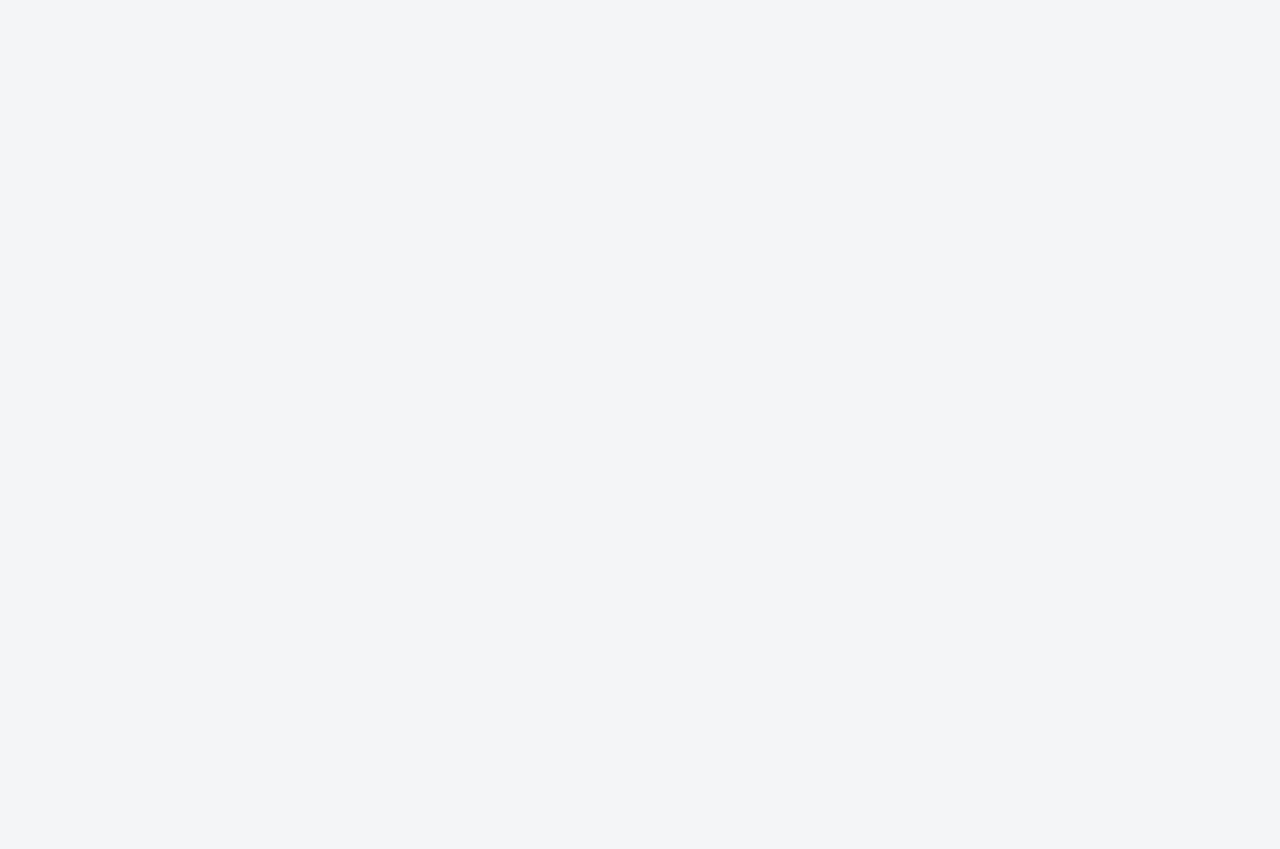
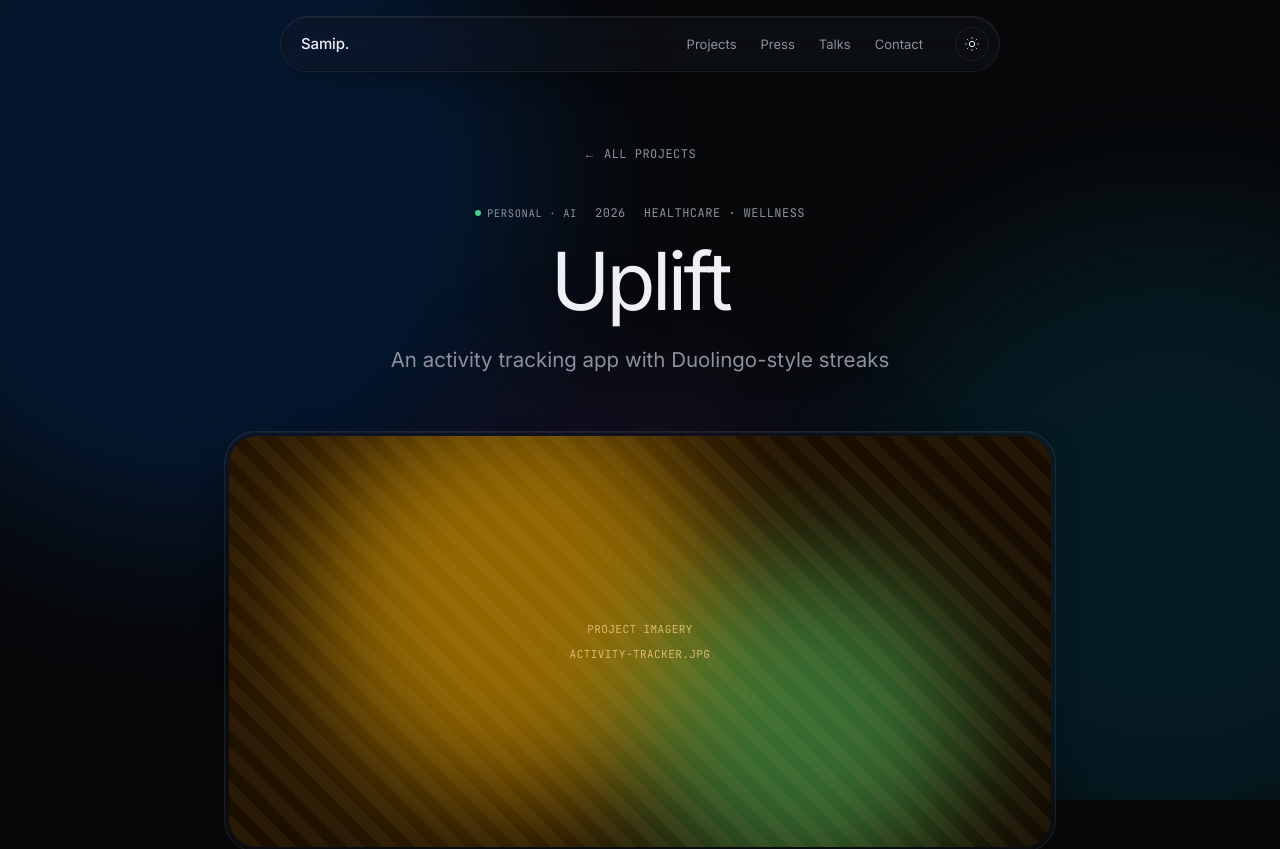
Before and after one commit to samipjain/ai-portfolio, a Next.js app: page /project/activity-tracker in a window 1280 px wide. Before the commit this address had no page. Shown: the top 849 px of the page. Before the commit the page ends 800 px from the top, so only its background shows below. Built offline with nearby package versions, Linux system fonts and the light colour scheme.

Commit message:
project updates

```diff
--- a/src/app/globals.css
+++ b/src/app/globals.css
@@ -22,6 +22,7 @@
 
   --tag-work: oklch(0.55 0.12 255);
   --tag-personal: oklch(0.62 0.14 160);
+  --tag-founder: oklch(0.55 0.14 110);
 
   /* Glass */
   --glass-bg: rgba(255, 255, 255, 0.62);
@@ -689,6 +690,7 @@ section {
 }
 .chip__dot--work { background: var(--tag-work); }
 .chip__dot--personal { background: var(--tag-personal); }
+.chip__dot--founder { background: var(--tag-founder); }
 .chip--on .chip__dot { opacity: 0.9; }
 
 /* ============================================
@@ -760,6 +762,7 @@ section {
 }
 .card__kind--work .card__kind-dot { background: var(--tag-work); }
 .card__kind--personal .card__kind-dot { background: var(--tag-personal); }
+.card__kind--founder .card__kind-dot { background: var(--tag-founder); }
 
 .card__title {
   font-size: 20px;
--- a/src/components/project-card.tsx
+++ b/src/components/project-card.tsx
@@ -41,7 +41,7 @@ export function ProjectCard({ project }: { project: Project }) {
         <div className="card__meta">
           <span className={`card__kind card__kind--${project.kind}`}>
             <span className="card__kind-dot" />
-            {project.kind === "personal" ? "Founder" : "Work"}
+            {project.kind}
           </span>
           <span className="mono">{project.year}</span>
         </div>
--- a/src/components/projects.tsx
+++ b/src/components/projects.tsx
@@ -6,7 +6,7 @@ import { ProjectCard } from "./project-card";
 
 export function Projects() {
   const { projects } = portfolioData;
-  const [filter, setFilter] = useState<"all" | "work" | "personal">("personal");
+  const [filter, setFilter] = useState<"all" | "work" | "personal" | "founder">("personal");
 
   const filtered = useMemo(() => {
     if (filter === "all") return projects;
@@ -33,12 +33,19 @@ export function Projects() {
         </header>
 
         <div className="projects__filter glass">
-          <button
+        <button
             className={`chip ${filter === "personal" ? "chip--on" : ""}`}
             onClick={() => setFilter("personal")}
           >
-            <span className="chip__dot chip__dot--personal" /> Founder Mode
+            <span className="chip__dot chip__dot--personal" /> Builder
             <span className="chip__count">{counts.personal}</span>
+          </button>
+          <button
+            className={`chip ${filter === "founder" ? "chip--on" : ""}`}
+            onClick={() => setFilter("founder")}
+          >
+            <span className="chip__dot chip__dot--founder" /> Founder Mode
+            <span className="chip__count">{counts.founder}</span>
           </button>
           <button
             className={`chip ${filter === "work" ? "chip--on" : ""}`}
--- a/src/data/portfolio.ts
+++ b/src/data/portfolio.ts
@@ -15,67 +15,72 @@ export const portfolioData: PortfolioData = {
 
   projects: [
     {
-      slug: "uplift",
+      slug: "activity-tracker",
       title: "Uplift",
       kind: "personal",
-      tags: ["Founder Mode"],
+      type: "personal",
+      tags: ["Healthcare", "Wellness"],
       year: "2026",
       summary:
-        "A habit tracking web app with Duolingo-style streak gamification",
+        "An activity tracking app with Duolingo-style streaks",
       description:
-        "A vibe-coded experiment in calm-tech. Patience Pod is an ambient AI companion built to help you stay with a task longer. It uses short guided audio sessions, gentle haptic cues, and a visual rhythm that discourages context switching. Built in a weekend with Claude and Next.js.",
+        "Uplift is a web app (iOS app in progress) that helps users stay consistent by tracking daily activities and building streaks. Instead of focusing on rigid habits, Uplift makes progress flexible—any completed activity counts toward your daily streak.",
       role: "Builder · Designer",
       stack: ["Next.js", "v0.dev", "shadcn/ui", "Supabase"],
     },
     {
-      slug: "luffiaiwallet",
+      slug: "creditcard",
       title: "Luffi AI Wallet",
       kind: "personal",
-      tags: ["AI", "Product"],
-      year: "2026",
+      type: "personal",
+      tags: ["Fintech"],
+      year: "2025",
       summary:
-        "A credit card benefits tracker to catalog card perks and ensure annual fee value is fully utilized",
+        "An AI-powered wallet that helps you track and maximize the value of your credit cards",
       description:
-        "A vibe-coded experiment in calm-tech. Patience Pod is an ambient AI companion built to help you stay with a task longer. It uses short guided audio sessions, gentle haptic cues, and a visual rhythm that discourages context switching. Built in a weekend with Claude and Next.js.",
+        "Luffi is an AI-powered wallet that helps users get the most value out of their credit cards. It tracks rewards, benefits, and annual fee utilization to ensure users are getting a positive return on the cards they pay for.",
       role: "Builder · Designer",
       stack: ["Swift", "Claude Code", "Supabase"],
     },
     {
       slug: "respezy",
       title: "Respezy",
-      kind: "personal",
-      tags: ["AI", "Product"],
+      kind: "founder",
+      type: "founder",
+      tags: ["Healthcare"],
       year: "2020",
       summary:
-        "A credit card benefits tracker to catalog card perks and ensure annual fee value is fully utilized",
+        "Respezy is an MIT delta v startup that scores students' COVID risk and helps colleges keep campuses safe.",
       description:
-        "A vibe-coded experiment in calm-tech. Patience Pod is an ambient AI companion built to help you stay with a task longer. It uses short guided audio sessions, gentle haptic cues, and a visual rhythm that discourages context switching. Built in a weekend with Claude and Next.js.",
-      role: "Builder · Designer",
+        "As we begin to reopen, it can be difficult to know what are the right things to do for our health. This fall, 5 million college students will be returning to campuses, creating concerns for student health and safety. At Respezy, our goal is to increase safety for students and reduce monitoring and enforcement challenges for colleges. The Respezy app uses a risk assessment model that produces an infection risk score based off of the student’s environment and activities. The app allows students to plan and track their daily behaviors and lower their health risks. The app can predict potential safety issues on campus and allow colleges to prevent them. After the pandemic, we plan on helping millennials adopt healthier behaviors by integrating more application and technology into our platform.",
+      role: "Builder · Founder",
       stack: ["Swift", "Claude Code", "Supabase"],
     },
     {
       slug: "motorhood",
       title: "Motorhood",
-      kind: "personal",
-      tags: ["AI", "Product"],
+      kind: "founder",
+      type: "founder",
+      tags: ["Automotive"],
       year: "2018",
       summary:
-        "A credit card benefits tracker to catalog card perks and ensure annual fee value is fully utilized",
+        "Motorhood is a digital platform where users can book a service for their vehicles with real-time tracking of an ongoing service.",
       description:
-        "A vibe-coded experiment in calm-tech. Patience Pod is an ambient AI companion built to help you stay with a task longer. It uses short guided audio sessions, gentle haptic cues, and a visual rhythm that discourages context switching. Built in a weekend with Claude and Next.js.",
+        "Motorhood is a digital platform where users can book a service for their vehicles with real-time tracking of an ongoing service.",
       role: "Builder · Designer",
-      stack: ["Swift", "Claude Code", "Supabase"],
+      stack: ["Android"],
     },
     {
       slug: "pikachoo",
       title: "Pikachoo",
-      kind: "personal",
-      tags: ["AI", "Product"],
+      kind: "founder",
+      type: "founder",
+      tags: ["ECommerce"],
       year: "2015",
       summary:
-        "A credit card benefits tracker to catalog card perks and ensure annual fee value is fully utilized",
+        "An e-commerce platform to enable local makers to sell products online",
       description:
-        "A vibe-coded experiment in calm-tech. Patience Pod is an ambient AI companion built to help you stay with a task longer. It uses short guided audio sessions, gentle haptic cues, and a visual rhythm that discourages context switching. Built in a weekend with Claude and Next.js.",
+        "An e-commerce platform to enable local makers to sell products online; onboarded 20 makers & reached 1k+ customers",
       role: "Builder · Designer",
       stack: ["Swift", "Claude Code", "Supabase"],
     },
@@ -83,6 +88,7 @@ export const portfolioData: PortfolioData = {
       slug: "patiencepod",
       title: "Patience Pod",
       kind: "personal",
+      type: "personal",
       tags: ["AI", "Product"],
       year: "2025",
       summary:
@@ -96,6 +102,7 @@ export const portfolioData: PortfolioData = {
       slug: "savor",
       title: "Savor",
       kind: "personal",
+      type: "personal",
       tags: ["AI", "Mobile"],
       year: "2025",
       summary:
@@ -109,6 +116,7 @@ export const portfolioData: PortfolioData = {
       slug: "dataviz",
       title: "Data Visualization Studio",
       kind: "personal",
+      type: "personal",
       tags: ["AI", "Data"],
       year: "2024",
       summary:
@@ -122,6 +130,7 @@ export const portfolioData: PortfolioData = {
       slug: "powerpoint",
       title: "Deck Author",
       kind: "personal",
+      type: "personal",
       tags: ["AI", "Multimodal"],
       year: "2024",
       summary:
@@ -135,6 +144,7 @@ export const portfolioData: PortfolioData = {
       slug: "googleagent",
       title: "Google Agent",
       kind: "personal",
+      type: "personal",
       tags: ["AI", "Agents"],
       year: "2024",
       summary:
@@ -148,6 +158,7 @@ export const portfolioData: PortfolioData = {
       slug: "uber-oracle",
       title: "Uber × Oracle Integration",
       kind: "work",
+      type: "work",
       tags: ["Enterprise", "Integration"],
       year: "2024",
       summary:
@@ -161,6 +172,7 @@ export const portfolioData: PortfolioData = {
       slug: "uber-apple",
       title: "Uber × Apple Partnership",
       kind: "work",
+      type: "work",
       tags: ["Enterprise", "Strategy"],
       year: "2023",
       summary:
@@ -174,6 +186,7 @@ export const portfolioData: PortfolioData = {
       slug: "adyen-shopify",
       title: "Adyen × Shopify",
       kind: "work",
+      type: "work",
       tags: ["Payments", "Integration"],
       year: "2022",
       summary:
@@ -187,6 +200,7 @@ export const portfolioData: PortfolioData = {
       slug: "adyen-rectangle",
       title: "Adyen × Rectangle Health",
       kind: "work",
+      type: "work",
       tags: ["Payments", "Healthcare"],
       year: "2021",
       summary:
@@ -200,6 +214,7 @@ export const portfolioData: PortfolioData = {
       slug: "hyperloop",
       title: "Hyperloop",
       kind: "work",
+      type: "personal",
       tags: ["Manufacturing", "MIT"],
       year: "2019",
       summary:
@@ -213,6 +228,7 @@ export const portfolioData: PortfolioData = {
       slug: "augmentor",
       title: "Augmentor",
       kind: "work",
+      type: "personal",
       tags: ["AR/VR", "UI/UX"],
       year: "2019",
       summary:
--- a/src/types/portfolio.ts
+++ b/src/types/portfolio.ts
@@ -9,6 +9,7 @@ export interface Project {
   slug: string;
   title: string;
   kind: "work" | "personal" | "founder";
+  type: "work" | "personal" | "founder";
   tags: string[];
   year: string;
   summary: string;
```
Also changed, not shown: .claude/settings.local.json (added).
